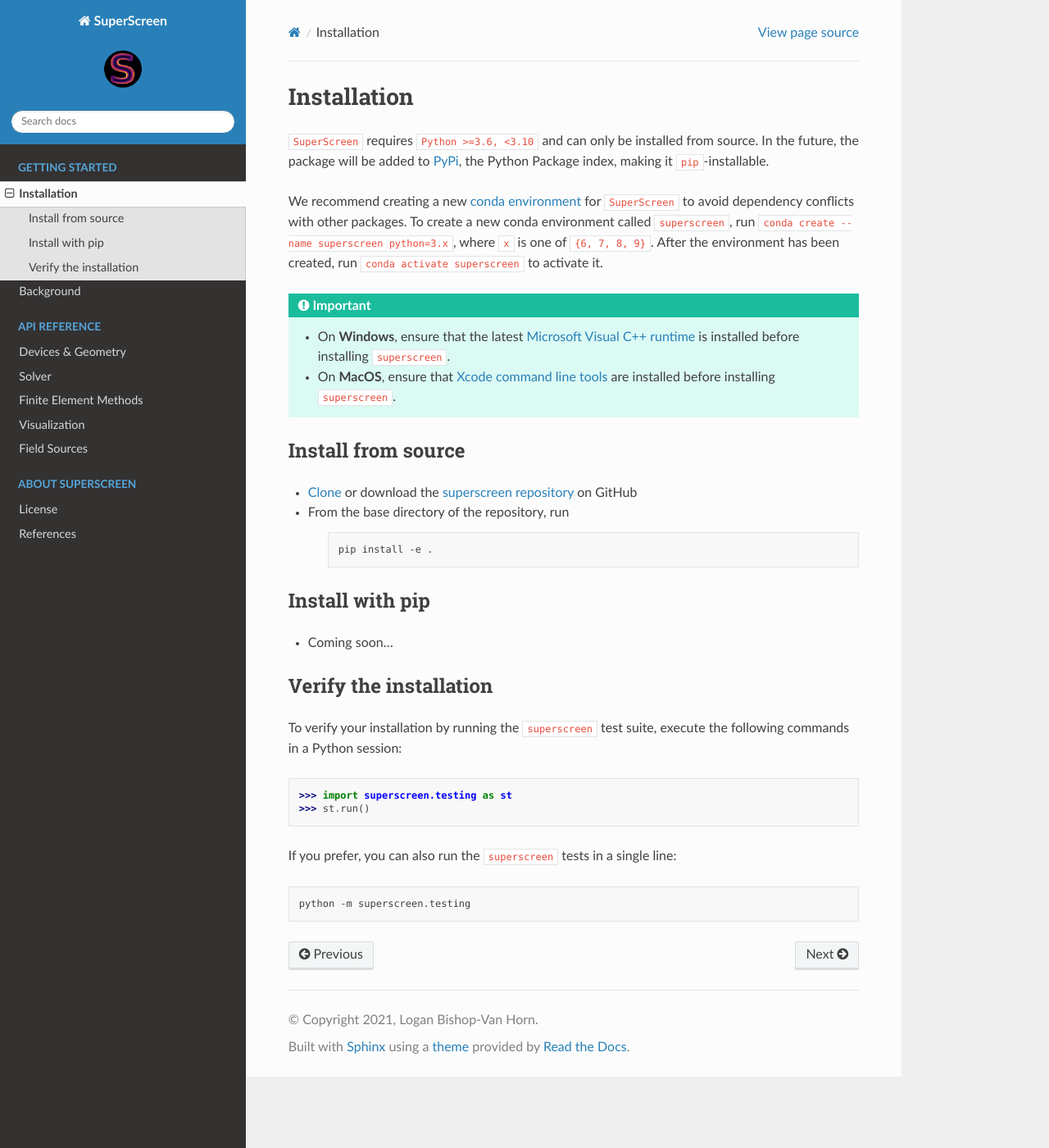
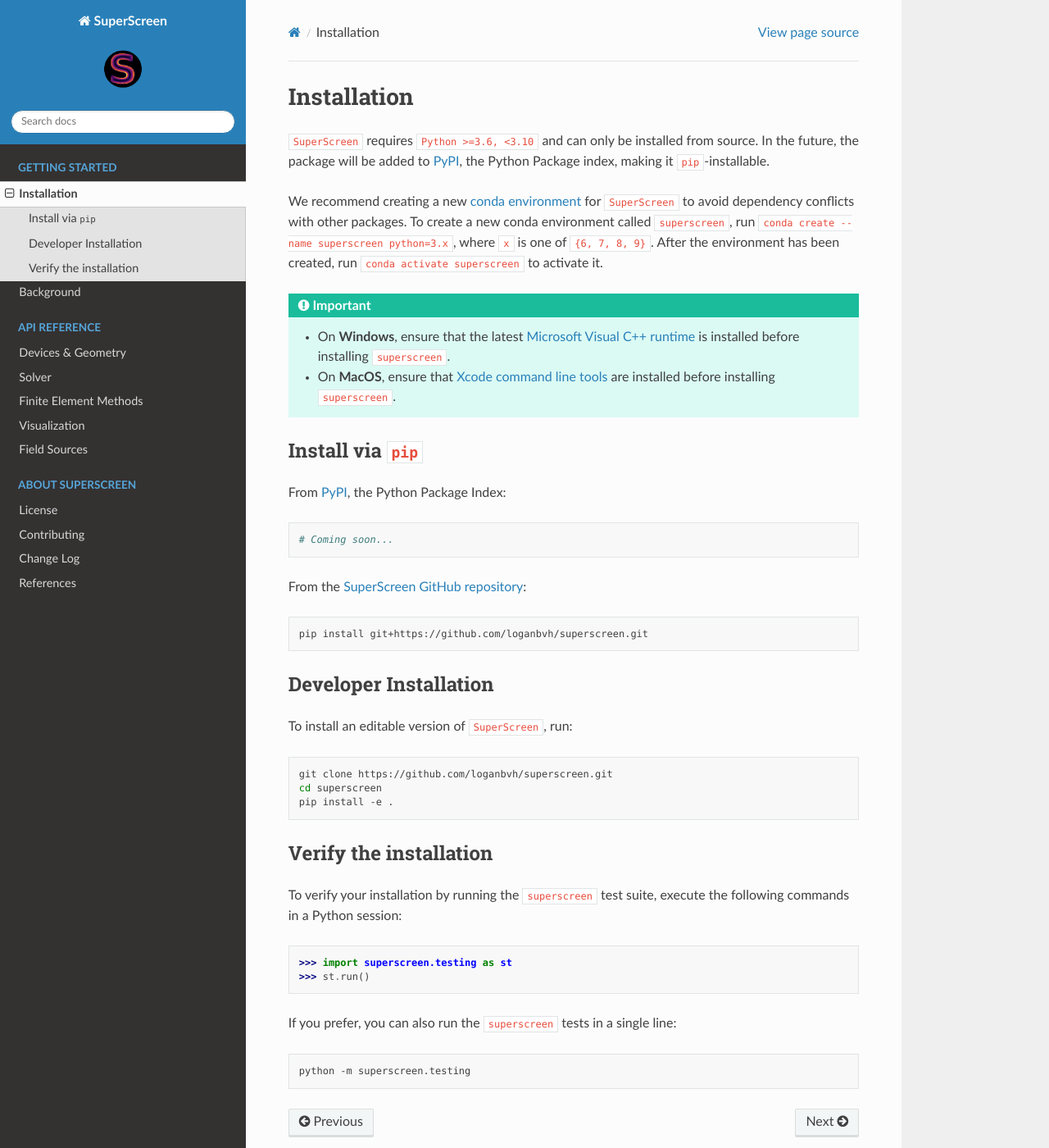
Before and after one commit to loganbvh/superscreen, a Sphinx documentation site: the page built from docs/installation.rst, in a window 1280 px wide and 1400 px high. Shown: the whole window at 82% size. Built offline with Sphinx 7.4.7 and the Read the Docs theme 2.0.0, drawn with Linux system fonts in a browser that asks for light colours; pages that are not in the unit, such as notebooks, are missing from menus.

Commit message:
Update docs

```diff
--- a/docs/installation.rst
+++ b/docs/installation.rst
@@ -5,7 +5,7 @@
 ************
 
 ``SuperScreen`` requires ``Python >=3.6, <3.10`` and can only be installed from source.
-In the future, the package will be added to `PyPi <https://pypi.org/>`_, the Python Package index,
+In the future, the package will be added to `PyPI <https://pypi.org/>`_, the Python Package index,
 making it ``pip``-installable.
 
 We recommend creating a new
@@ -24,22 +24,31 @@
   - On **MacOS**, ensure that `Xcode command line tools <https://mac.install.guide/commandlinetools/>`_
     are installed before installing ``superscreen``.
 
-
-Install from source
+Install via ``pip``
 -------------------
 
-- `Clone <https://docs.github.com/en/github/creating-cloning-and-archiving-repositories/cloning-a-repository-from-github/cloning-a-repository>`_
-  or download the `superscreen repository <https://github.com/loganbvh/superscreen>`_ on GitHub
-- From the base directory of the repository, run
+From `PyPI <https://pypi.org/>`_, the Python Package Index:
 
-   .. code-block:: bash
+.. code-block:: bash
 
-      pip install -e .
+  # Coming soon...
 
-Install with pip
-----------------
+From the `SuperScreen GitHub repository <https://github.com/loganbvh/superscreen/>`_:
 
-- Coming soon...
+.. code-block:: bash
+
+  pip install git+https://github.com/loganbvh/superscreen.git
+
+Developer Installation
+----------------------
+
+To install an editable version of ``SuperScreen``, run:
+
+.. code-block:: bash
+
+  git clone https://github.com/loganbvh/superscreen.git
+  cd superscreen
+  pip install -e .
 
 
 Verify the installation
```
Also changed, not shown: docs/about/changelog.rst (added, +11 -0 lines), docs/about/contributing.rst (added, +69 -0 lines), docs/api/solve.rst (+19 -16 lines), docs/index.rst (+5 -3 lines), setup.py (+18 -4 lines), docs/about/license.rst (renamed from docs/license.rst), docs/about/references.rst (renamed from docs/references.rst).
